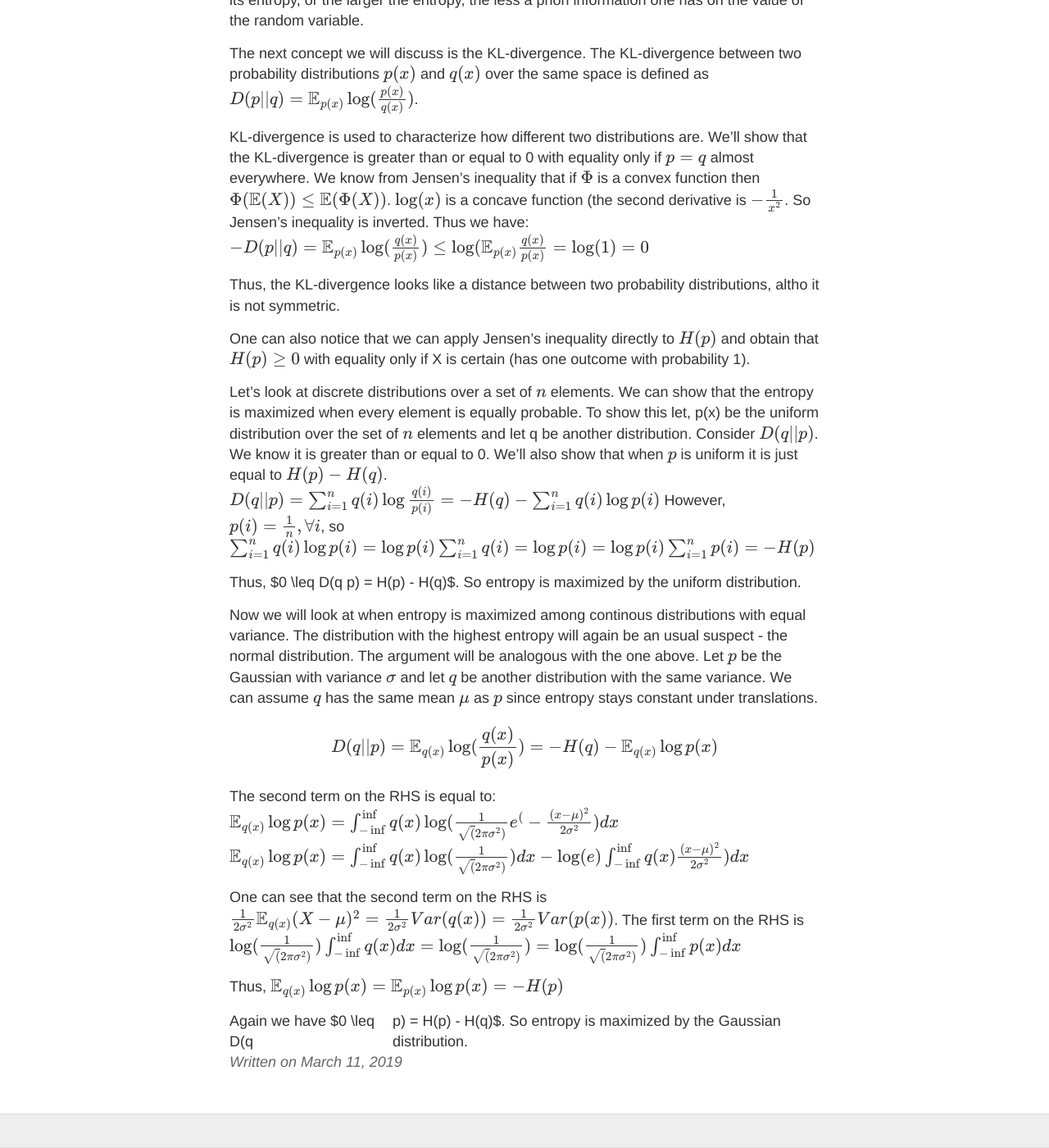
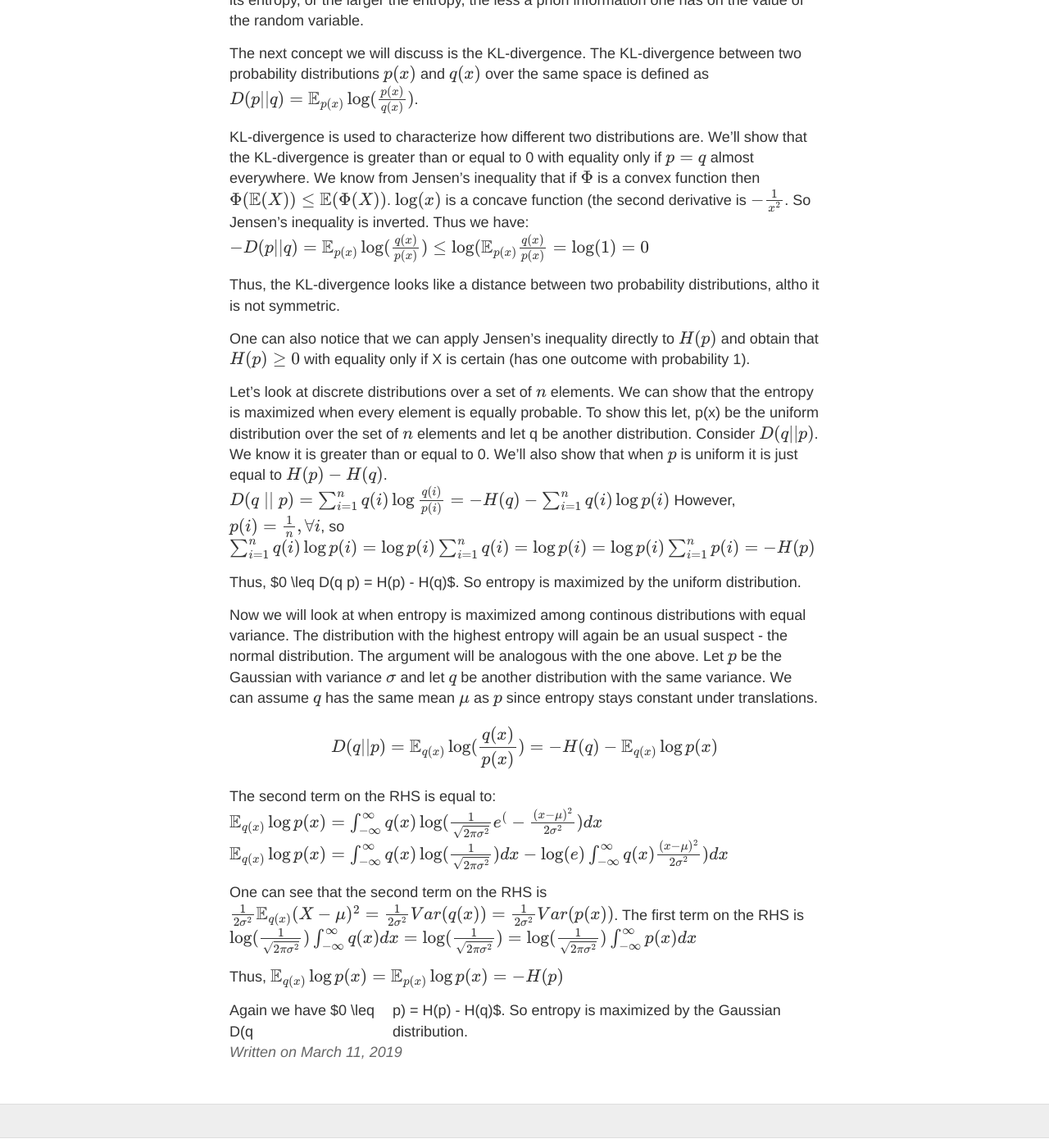
Before and after one commit to alexandrumilu/alexandrumilu.github.io, a Jekyll site: the page built from _posts/2019-03-11-policy-gradients.md, in a window 1280 px wide and 1400 px high, scrolled down 652 px. Shown: the whole window at 82% size. Built offline with Jekyll 4.4.1, drawn with Linux system fonts in a browser that asks for light colours; formulas are drawn with MathJax 3.

Commit message:
Update 2019-03-11-policy-gradients.md

```diff
--- a/_posts/2019-03-11-policy-gradients.md
+++ b/_posts/2019-03-11-policy-gradients.md
@@ -27,7 +27,7 @@ Thus, the KL-divergence looks like a distance between two probability distributi
 One can also notice that we can apply Jensen's inequality directly to $H(p)$ and obtain that $H(p)\geq 0$ with equality only if X is certain (has one outcome with probability 1).
 
 Let's look at discrete distributions over a set of $n$ elements. We can show that the entropy is maximized when every element is equally probable. To show this let, p(x) be the uniform distribution over the set of $n$ elements and let q be another distribution. Consider $D(q||p)$. We know it is greater than or equal to 0. We'll also show that when $p$ is uniform it is just equal to $H(p) - H(q)$.
-$$D(q||p) = \sum_{i=1}^n q(i)\log\frac{q(i)}{p(i)} = -H(q) - \sum_{i=1}^n q(i)\log p(i)$$
+$$D(q\mid\mid p) = \sum_{i=1}^n q(i)\log\frac{q(i)}{p(i)} = -H(q) - \sum_{i=1}^n q(i)\log p(i)$$
 However, $p(i) = \frac{1}{n} ,\forall i$, so
 $$\sum_{i=1}^n q(i)\log p(i) = \log p(i) \sum_{i=1}^n q(i) = \log p(i) = \log p(i) \sum_{i=1}^n p(i) = -H(p) $$
 
@@ -38,13 +38,13 @@ Now we will look at when entropy is maximized among continous distributions with
 $$D(q||p) = \mathbb{E}_{q(x)}\log(\frac{q(x)}{p(x)}) = -H(q) - \mathbb{E}_{q(x)}\log p(x) $$
 
 The second term on the RHS is equal to:
-$$\mathbb{E}_{q(x)}\log p(x) = \int_{-\inf}^{\inf} q(x) \log (\frac{1}{\sqrt(2\pi\sigma^2)} e^(-\frac{(x-\mu)^2}{2\sigma^2})dx$$
-$$\mathbb{E}_{q(x)}\log p(x) = \int_{-\inf}^{\inf} q(x) \log (\frac{1}{\sqrt(2\pi\sigma^2)}) dx - \log(e) \int_{-\inf}^{\inf}q(x) \frac{(x-\mu)^2}{2\sigma^2})dx$$
+$$\mathbb{E}_{q(x)}\log p(x) = \int_{-\infty}^{\infty} q(x) \log (\frac{1}{\sqrt{2\pi\sigma^2}} e^(-\frac{(x-\mu)^2}{2\sigma^2})dx$$
+$$\mathbb{E}_{q(x)}\log p(x) = \int_{-\infty}^{\infty} q(x) \log (\frac{1}{\sqrt{2\pi\sigma^2}}) dx - \log(e) \int_{-\infty}^{\infty}q(x) \frac{(x-\mu)^2}{2\sigma^2})dx$$
 
 One can see that the second term on the RHS is
 $$\frac{1}{2\sigma^2} \mathbb{E}_{q(x)}(X-\mu)^2 = \frac{1}{2\sigma^2}Var(q(x)) = \frac{1}{2\sigma^2}Var(p(x))$$.
 The first term on the RHS is
-$$\log (\frac{1}{\sqrt(2\pi\sigma^2)}) \int_{-\inf}^{\inf} q(x) dx = \log (\frac{1}{\sqrt(2\pi\sigma^2)}) = \log (\frac{1}{\sqrt(2\pi\sigma^2)}) \int_{-\inf}^{\inf} p(x) dx $$
+$$\log (\frac{1}{\sqrt{2\pi\sigma^2}}) \int_{-\infty}^{\infty} q(x) dx = \log (\frac{1}{\sqrt{2\pi\sigma^2}}) = \log (\frac{1}{\sqrt{2\pi\sigma^2}}) \int_{-\infty}^{\infty} p(x) dx $$
 
 Thus,
 $$\mathbb{E}_{q(x)}\log p(x) = \mathbb{E}_{p(x)}\log p(x) = -H(p)$$
```
